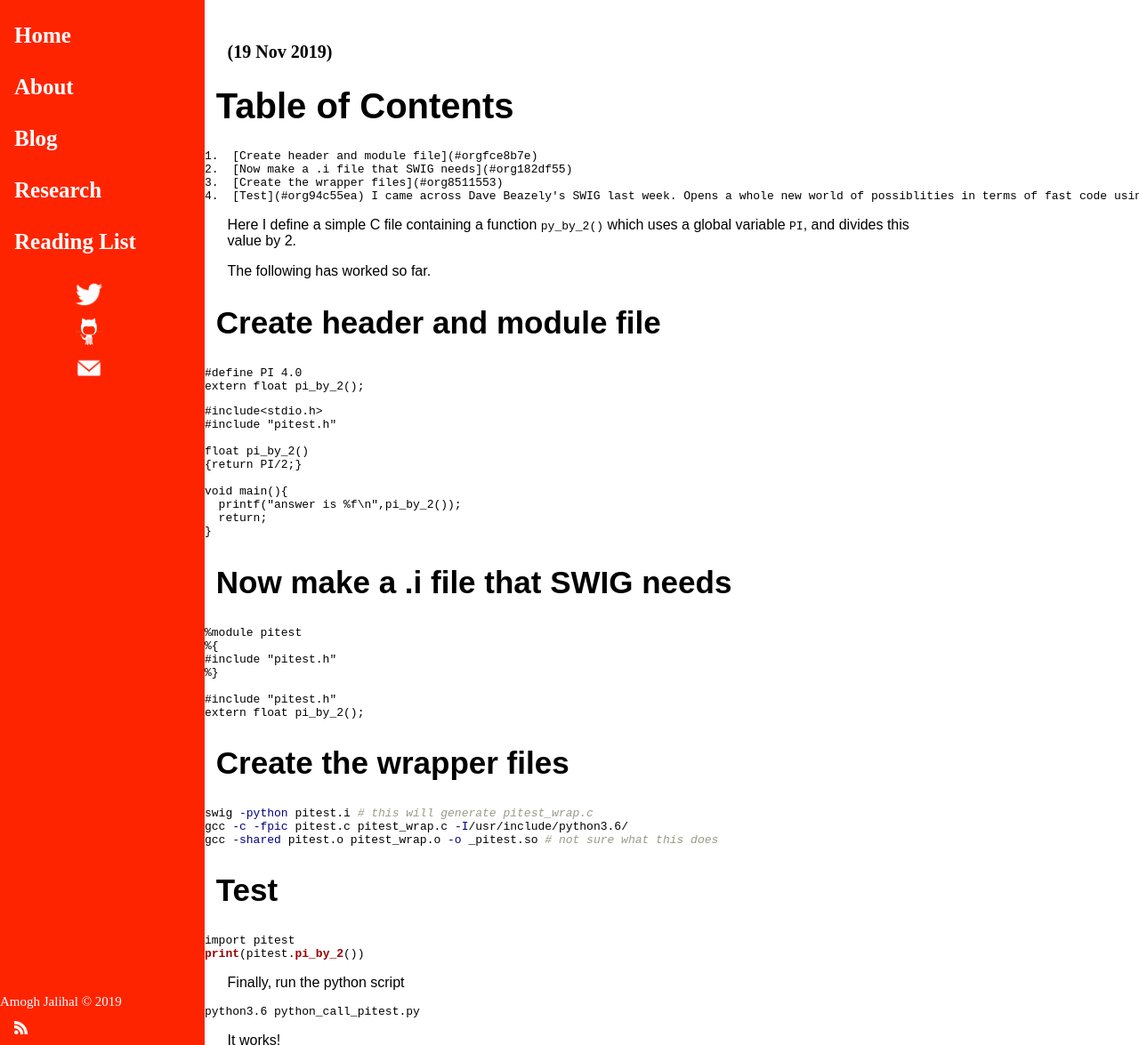
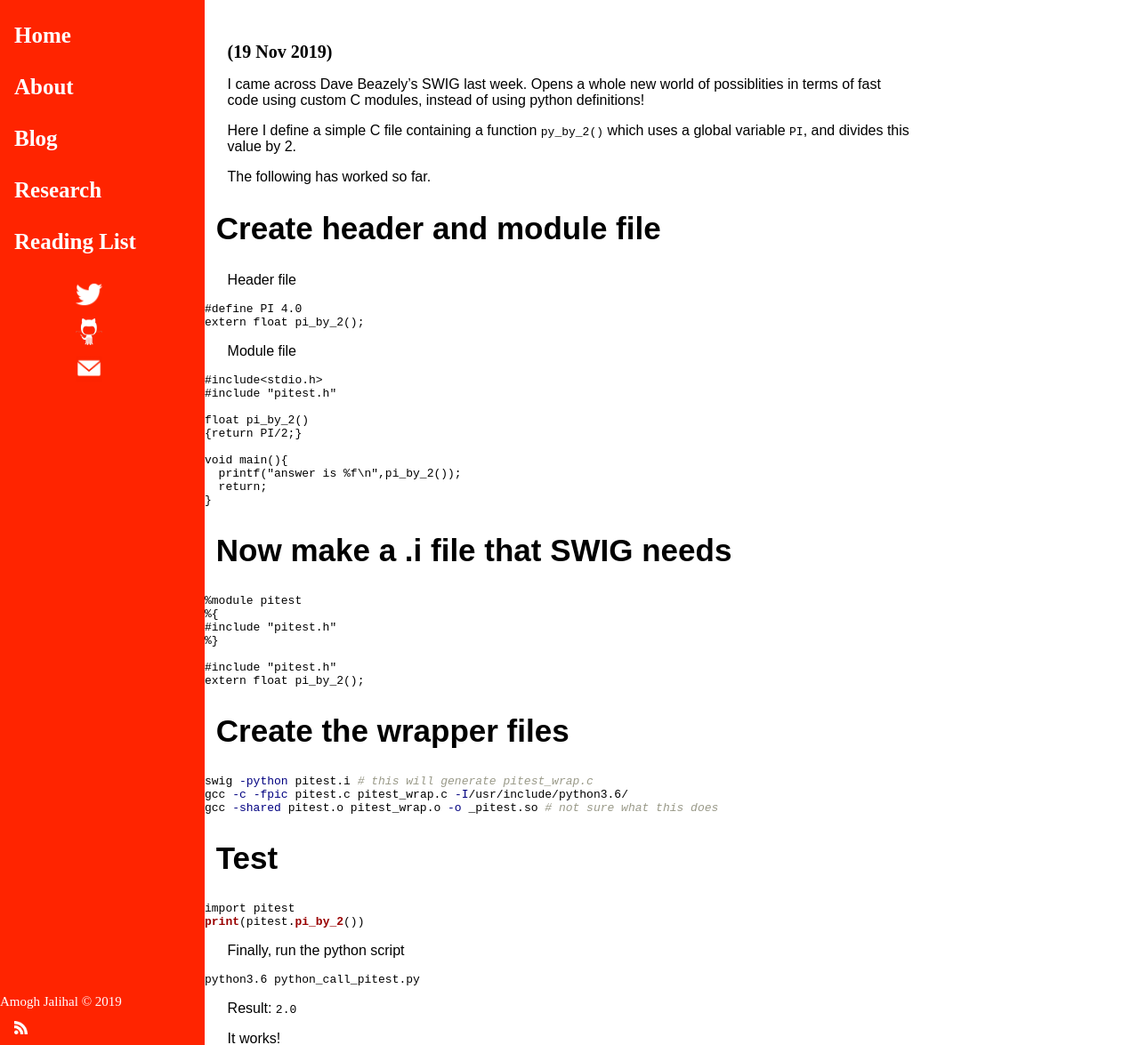
Before and after one commit to amoghpj/amoghpj.github.io, a Jekyll site: the page built from _posts/2019-11-19-testing-swig.md, in a window 1280 px wide. Shown: the whole page at 89% size. Built offline with Jekyll 4.4.1, drawn with Linux system fonts in a browser that asks for light colours; our own code applies the rules of GitHub Pages for plain Markdown files; comment, search, counter and statistics services are not loaded.

Commit message:
Fix yaml frontmatter

````diff
--- a/_posts/2019-11-19-testing-swig.md
+++ b/_posts/2019-11-19-testing-swig.md
@@ -1,16 +1,13 @@
 ---
 title: ""Testing SWIG: Using C modules in python""
-excerpt: "faster functions in C, maybe."
+layout: post
+description: "faster functions in C, maybe."
+blog: true
 tags:
     - python
 ---
 
-# Table of Contents
 
-    1.  [Create header and module file](#orgfce8b7e)
-    2.  [Now make a .i file that SWIG needs](#org182df55)
-    3.  [Create the wrapper files](#org8511553)
-    4.  [Test](#org94c55ea)
 I came across Dave Beazely's SWIG last week. Opens a whole new
 world of possiblities in terms of fast code using custom C modules,
 instead of using python definitions!
@@ -21,15 +18,14 @@
 The following has worked so far.
 
 
-<a id="orgfce8b7e"></a>
-
 ## Create header and module file
-
+Header file
 ```C
 #define PI 4.0
 extern float pi_by_2();
 ```
 
+Module file
 ```C
 #include<stdio.h>
 #include "pitest.h"
@@ -43,9 +39,6 @@
 }
 ```
 
-
-<a id="org182df55"></a>
-
 ## Now make a .i file that SWIG needs
 
 ```C
@@ -58,9 +51,6 @@
 extern float pi_by_2();
 ```
 
-
-<a id="org8511553"></a>
-
 ## Create the wrapper files
 
 ```bash
@@ -69,8 +59,6 @@
 gcc -shared pitest.o pitest_wrap.o -o _pitest.so # not sure what this does
 ```
 
-
-<a id="org94c55ea"></a>
 
 ## Test
 
@@ -85,7 +73,6 @@
 python3.6 python_call_pitest.py
 ```
 
+Result: `2.0`
+
 It works!
-
-
-<!----- Footnotes ----->
````
